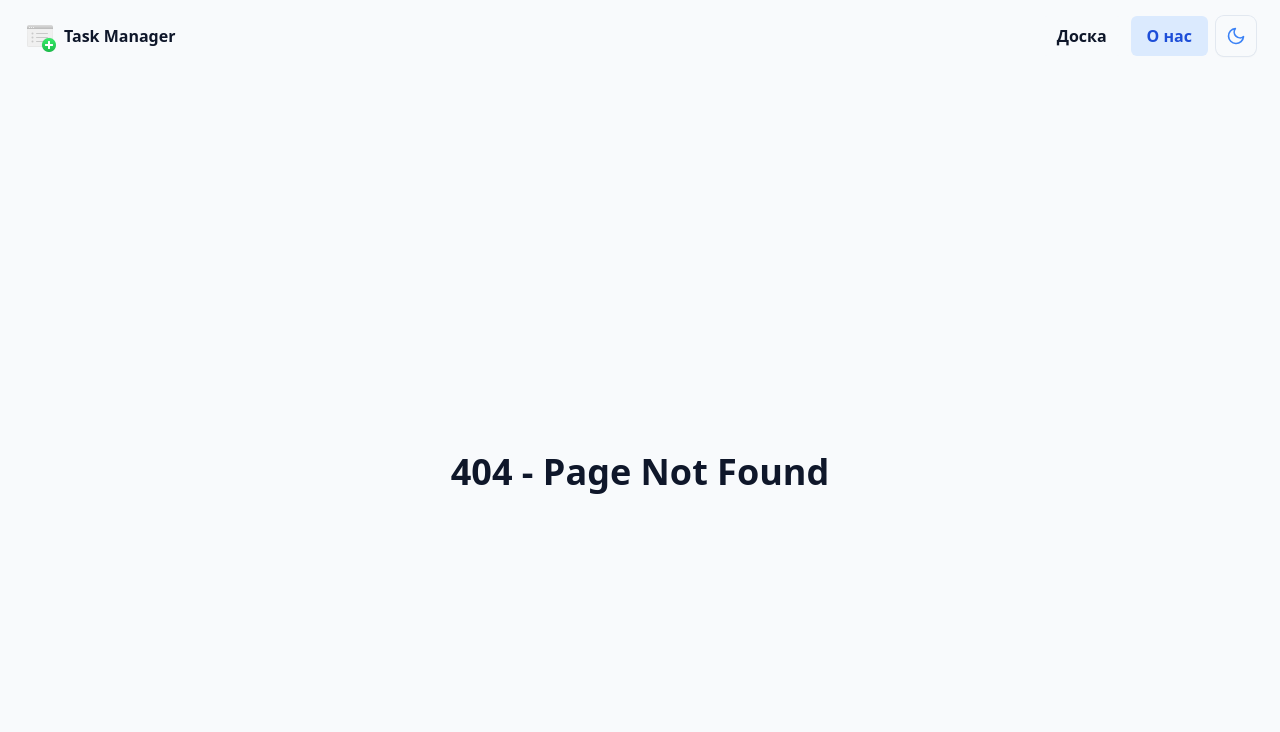
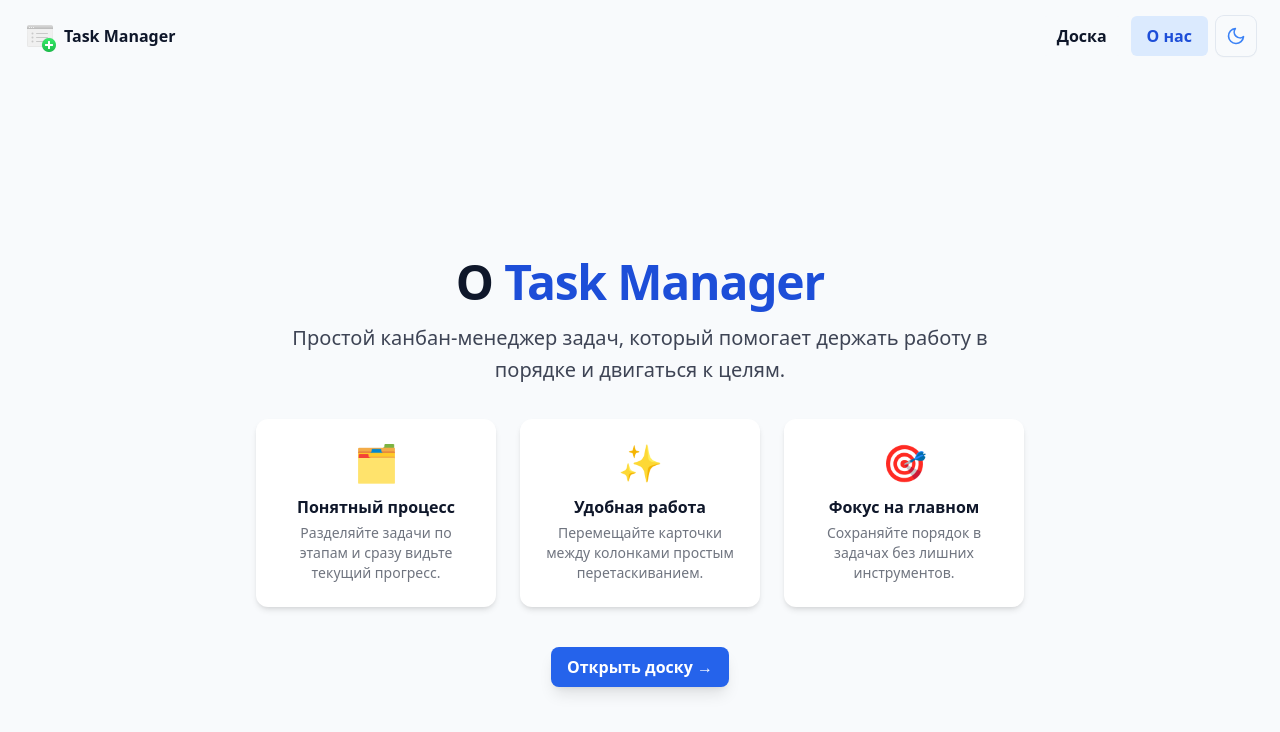
Before and after one commit to DimasAnanas-coder/kanban-board, a React (Vite) app in the folder frontend/: page /about in a window 1280 px wide. Before the commit this address had no page. Shown: the top 732 px of the page. Built offline with nearby package versions, Linux system fonts and the light colour scheme.

Commit message:
ADD(front): About page

```diff
--- /dev/null
+++ b/frontend/src/pages/About.jsx
@@ -0,0 +1,48 @@
+import AdvantageAppCard from '../components/AdvantageAppCard';
+import Button from '../components/Button';
+import { PROJECT_NAME } from '../config';
+
+const FEATURES = [
+    {
+        title: 'Понятный процесс',
+        description: 'Разделяйте задачи по этапам и сразу видьте текущий прогресс.',
+        icon: '🗂️',
+    },
+    {
+        title: 'Удобная работа',
+        description: 'Перемещайте карточки между колонками простым перетаскиванием.',
+        icon: '✨',
+    },
+    {
+        title: 'Фокус на главном',
+        description: 'Сохраняйте порядок в задачах без лишних инструментов.',
+        icon: '🎯',
+    },
+];
+
+function About() {
+    return (
+        <div className="min-h-screen flex items-center justify-center bg-primary px-4 py-12">
+            <div className="max-w-3xl text-center">
+                <h1 className="text-5xl font-extrabold text-text mb-4 tracking-tight">
+                    О <span className="text-accentText">{PROJECT_NAME}</span>
+                </h1>
+
+                <p className="text-xl text-text/80 mb-8 leading-relaxed">
+                    Простой канбан-менеджер задач, который помогает держать работу в порядке
+                    и двигаться к целям.
+                </p>
+
+                <div className="grid grid-cols-1 md:grid-cols-3 gap-6 mb-10">
+                    {FEATURES.map((feature) => (
+                        <AdvantageAppCard key={feature.title} {...feature} />
+                    ))}
+                </div>
+
+                <Button link="/board">Открыть доску →</Button>
+            </div>
+        </div>
+    );
+}
+
+export default About;
--- a/frontend/src/routes.jsx
+++ b/frontend/src/routes.jsx
@@ -1,10 +1,12 @@
 import Home from './pages/Home';
 import Board from './pages/Board';
+import About from './pages/About';
 import NotFound from './pages/NotFound';
 
 export const routes = [
     { path: '/', page: <Home /> },
     { path: '/board', page: <Board /> },
+    { path: '/about', page: <About /> },
 
     { path: '*', page: <NotFound /> },
 ];
```
